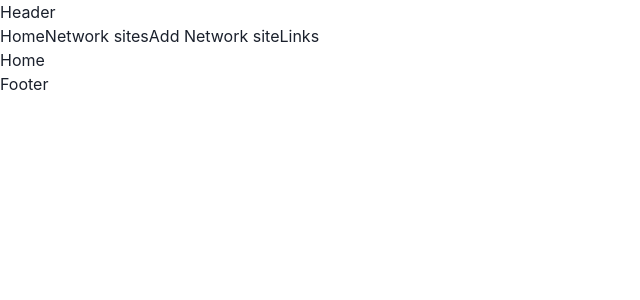
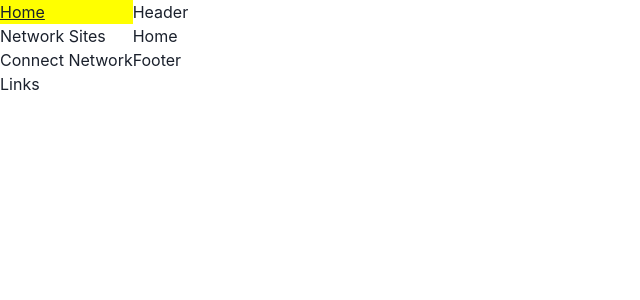
Before and after one commit to hjplumtree/Affitalink, a Next.js app: page / in a window 1280 px wide. Shown: the top 300 px of the page, without its empty margins (0-640 px from the left). Built offline with nearby package versions, Linux system fonts and the light colour scheme.

Commit message:
Add :: Navigator

```diff
--- a/components/Layouts.js
+++ b/components/Layouts.js
@@ -4,18 +4,7 @@ function Layouts({ children }) {
   return (
     <div>
       <h1>Header</h1>
-      <Link href="/" passHref>
-        <button>Home</button>
-      </Link>
-      <Link href="/networks" passHref>
-        <button>Network sites</button>
-      </Link>
-      <Link href="/networks/add" passHref>
-        <button>Add Network site</button>
-      </Link>
-      <Link href="/links" passHref>
-        <button>Links</button>
-      </Link>
+
       {children}
       <h3>Footer</h3>
     </div>
--- /dev/null
+++ b/components/Navigator.js
@@ -0,0 +1,21 @@
+import { Flex } from "@chakra-ui/react";
+import RouterLink from "./RouterLink";
+
+export default function Navigator() {
+  const menus = [
+    { name: "Home", to: "/" },
+    { name: "Network Sites", to: "/networks" },
+    { name: "Connect Network", to: "/networks/add" },
+    { name: "Links", to: "/links" },
+  ];
+
+  return (
+    <Flex direction="column">
+      {menus.map((menu) => (
+        <RouterLink to={menu.to} key={menu.name}>
+          {menu.name}
+        </RouterLink>
+      ))}
+    </Flex>
+  );
+}
--- /dev/null
+++ b/components/RouterLink.js
@@ -0,0 +1,25 @@
+import { Link as ChakraLink } from "@chakra-ui/react";
+import Link from "next/link";
+import { useRouter } from "next/router";
+
+export default function RouterLink({ to, children, ...props }) {
+  const router = useRouter();
+  const isActive = router.pathname === to;
+  const styles = {
+    padding: "5px",
+  };
+
+  if (isActive) {
+    return (
+      <Link href={to} passHref>
+        <ChakraLink bg="yellow">{children}</ChakraLink>
+      </Link>
+    );
+  }
+
+  return (
+    <Link href={to} passHref>
+      <ChakraLink>{children}</ChakraLink>
+    </Link>
+  );
+}
--- a/pages/_app.js
+++ b/pages/_app.js
@@ -1,12 +1,17 @@
 import { ChakraProvider } from "@chakra-ui/react";
 import Layouts from "../components/Layouts";
+import Navigator from "../components/Navigator";
+import { Flex } from "@chakra-ui/react";
 
 function MyApp({ Component, pageProps }) {
   return (
     <ChakraProvider>
-      <Layouts>
-        <Component {...pageProps} />
-      </Layouts>
+      <Flex>
+        <Navigator />
+        <Layouts>
+          <Component {...pageProps} />
+        </Layouts>
+      </Flex>
     </ChakraProvider>
   );
 }
```
